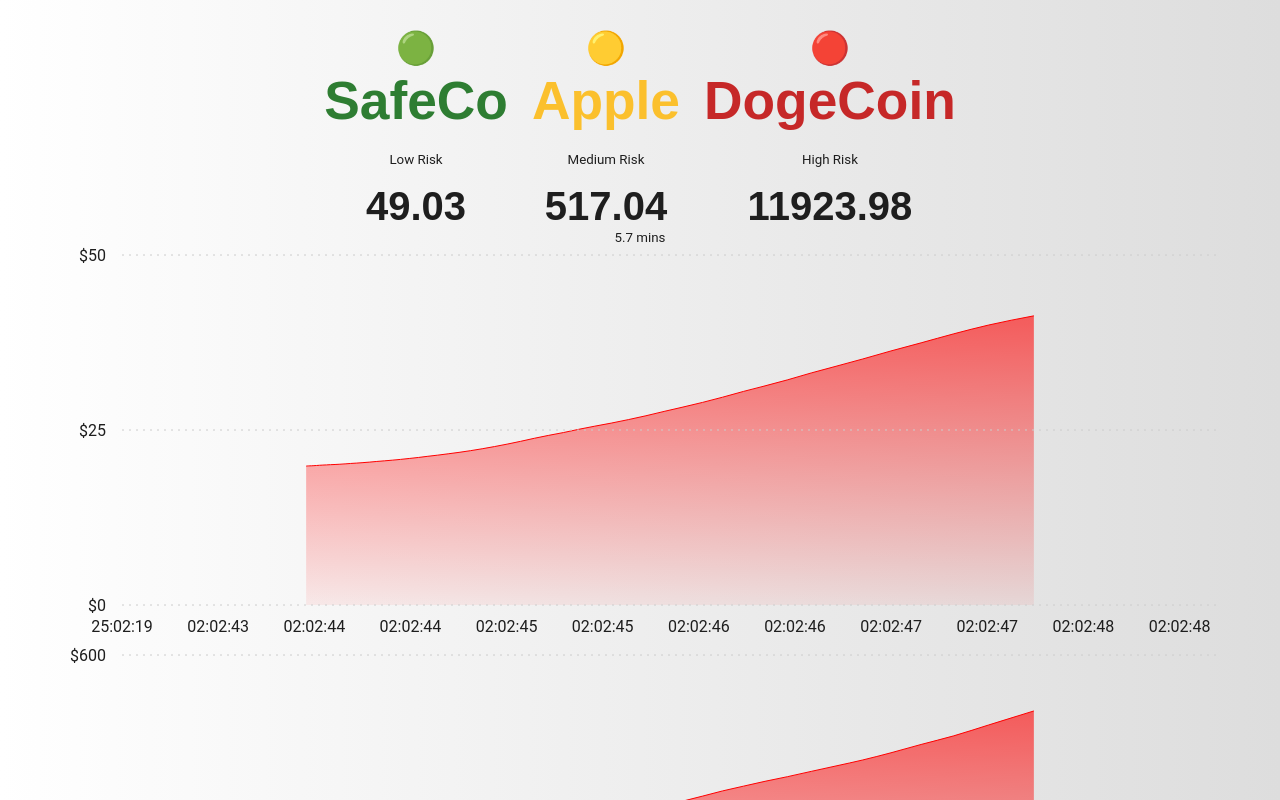
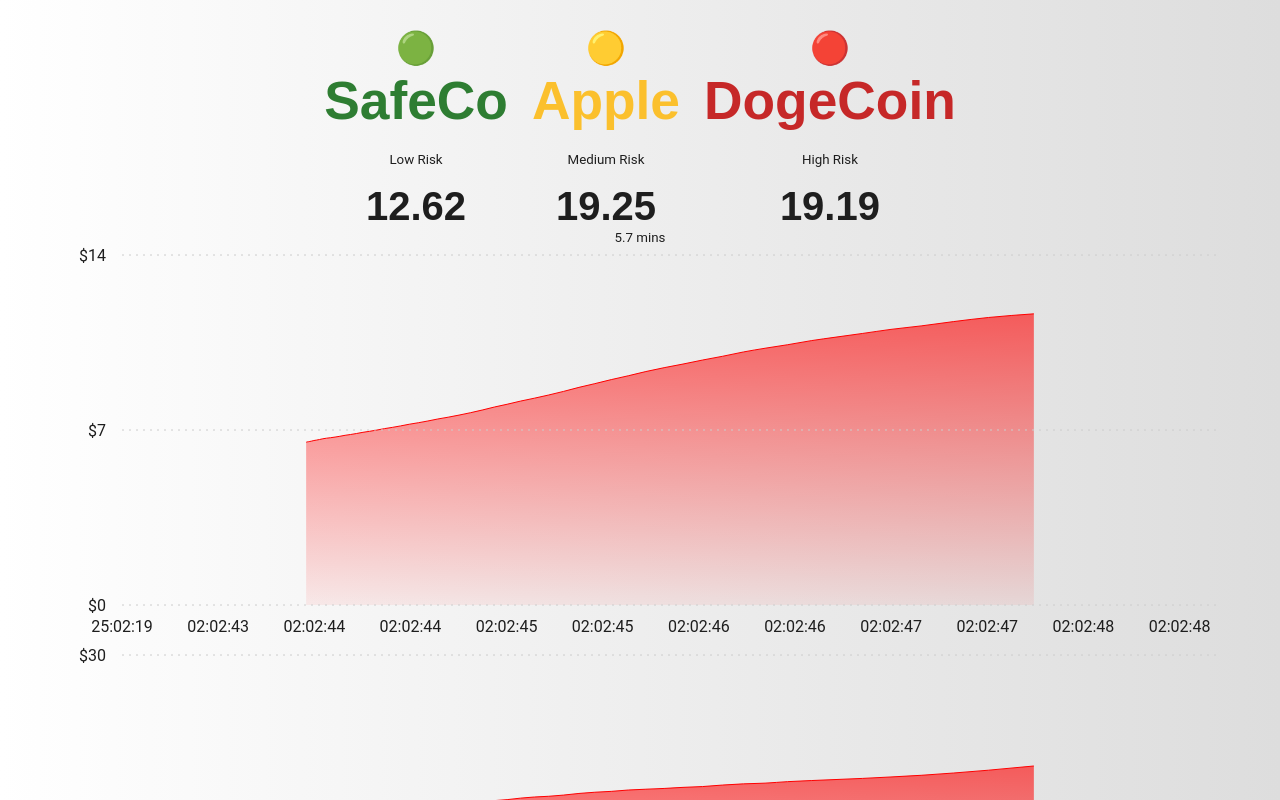
Before and after one commit to idrury/stock_sim, a React (Vite) app: page / in a window 1280 px wide. Shown: the top 800 px of the page. Built offline with nearby package versions, Linux system fonts and the light colour scheme.

Commit message:
Added calcualitons to stocks

```diff
--- a/src/CalculationMultiplier.tsx
+++ b/src/CalculationMultiplier.tsx
@@ -5,49 +5,77 @@
 import { StatusView } from "./presentation/StatusView";
 
 function CalculationMultiplier () {
+  // Add bias state for each risk level
   const [lowRisk, setLowRisk] = useState<StockGraphParamater[]>([
     { value: 3, date: DateTime.now().toFormat("yy:mm:dd") },
   ]);
-  const [mediumRisk, setMediumRisk] = useState<StockGraphParamater[]>(
-    [{ value: 5, date: DateTime.now().toFormat("yy:mm:dd") }]
-  );
+  const [lowBias, setLowBias] = useState(0.01);
+
+  const [mediumRisk, setMediumRisk] = useState<StockGraphParamater[]>([
+    { value: 5, date: DateTime.now().toFormat("yy:mm:dd") }
+  ]);
+  const [mediumBias, setMediumBias] = useState(0.01);
+
   const [highRisk, setHighRisk] = useState<StockGraphParamater[]>([
-    { value: 8, date: DateTime.now().toFormat("yy:mm:dd") },
+    { value: 8, date: DateTime.now().toFormat("yy:mm:dd") }
   ]);
+  const [highBias, setHighBias] = useState(0.01);
 
-  const lowRiskPosMultiplier = 1.1;
+
+  const [lowCenter, setLowCenter] = useState(10);
+  const [mediumCenter, setMediumCenter] = useState(15);
+  const [highCenter, setHighCenter] = useState(20);
+
+
+  const lowRiskPosMultiplier = 1.08;
   const lowRiskNegMultiplier = 0.95;
 
-  const mediumRiskPosMultiplier = 1.2;
+  const mediumRiskPosMultiplier = 1.15;
   const mediumRiskNegMultiplier = 0.9;
 
   const highRiskPosMultiplier = 1.3;
-  const highRiskNegMultiplier = 0.85;
+  const highRiskNegMultiplier = 0.8;
   const [seconds, setSeconds] = useState(0);
 
-  // Helper to apply multiplier
-  const getNextValue = (
-    risk: number,
+  // Helper to apply multiplier, now takes bias as argument
+  function getNextValueDynamic (
+    value: number,
     posMultiplier: number,
-    negMultiplier: number
-  ): number => {
-    if (Math.random() > 0.4) {
-      return risk * posMultiplier;
+    negMultiplier: number,
+    bias: number,
+    center: number,
+    k: number
+  ): number {
+    // Sigmoid: as value increases above center, chance to go down increases
+    // As value decreases below center, chance to go up increases
+    // bias keeps a small upward tendency
+    const upChance = 1 / (1 + Math.exp(k * (value - center))) + bias;
+    const clampedUpChance = Math.min(1, Math.max(0, upChance));
+
+    if (Math.random() < clampedUpChance) {
+      return value * posMultiplier;
     } else {
-      return risk * negMultiplier;
+      return value * negMultiplier;
     }
-  };
+  }
 
-  // Update values every 10 seconds
   React.useEffect(() => {
     const interval = setInterval(() => {
+      // Slightly increase bias each interval (e.g., 0.0001)
+      setLowBias(prev => Math.min(prev + 0.0001, 0.21));
+      setMediumBias(prev => Math.min(prev + 0.0001, 0.21));
+      setHighBias(prev => Math.min(prev + 0.0001, 0.21));
+
       setLowRisk((prev) => [
         ...prev,
         {
-          value: getNextValue(
+          value: getNextValueDynamic(
             prev[prev.length - 1]?.value || 0,
             lowRiskPosMultiplier,
-            lowRiskNegMultiplier
+            lowRiskNegMultiplier,
+            lowBias,
+            lowCenter,    // use state for center
+            0.15
           ),
           date: DateTime.now().toFormat("hh:mm:ss"),
         },
@@ -55,10 +83,13 @@
       setMediumRisk((prev) => [
         ...prev,
         {
-          value: getNextValue(
+          value: getNextValueDynamic(
             prev[prev.length - 1]?.value || 0,
             mediumRiskPosMultiplier,
-            mediumRiskNegMultiplier
+            mediumRiskNegMultiplier,
+            mediumBias,
+            mediumCenter,
+            0.15
           ),
           date: DateTime.now().toFormat("hh:mm:ss"),
         },
@@ -66,18 +97,31 @@
       setHighRisk((prev) => [
         ...prev,
         {
-          value: getNextValue(
+          value: getNextValueDynamic(
             prev[prev.length - 1]?.value || 0,
             highRiskPosMultiplier,
-            highRiskNegMultiplier
+            highRiskNegMultiplier,
+            highBias,
+            highCenter,
+            0.15
           ),
           date: DateTime.now().toFormat("hh:mm:ss"),
         },
       ]);
-      setSeconds((prev) => prev + 1);
+      setSeconds((prev) => {
+        const next = prev + 1;
+        // Every 600 ticks (1 minute), increase center by 1%
+        if (next % 600 === 0) {
+          setLowCenter(c => c * 1.01);
+          setMediumCenter(c => c * 1.01);
+          setHighCenter(c => c * 1.01);
+        }
+        return next;
+      });
     }, 100);
     return () => clearInterval(interval);
-  }, []);
+  }, [lowBias, mediumBias, highBias, lowCenter, mediumCenter, highCenter]);
+
 
   return (
     <div>
```
